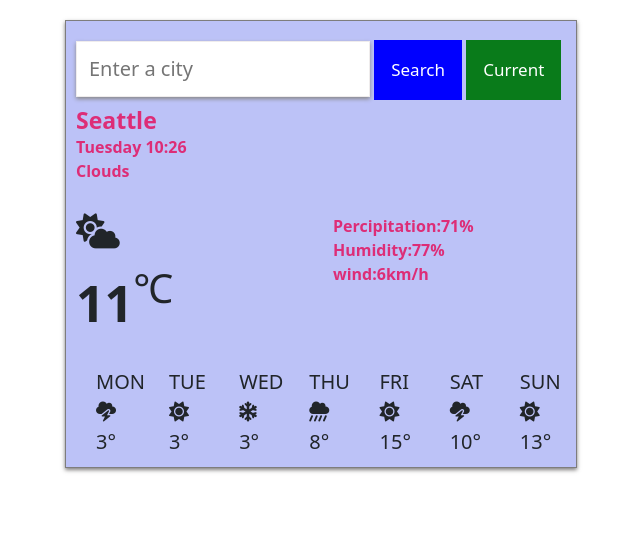
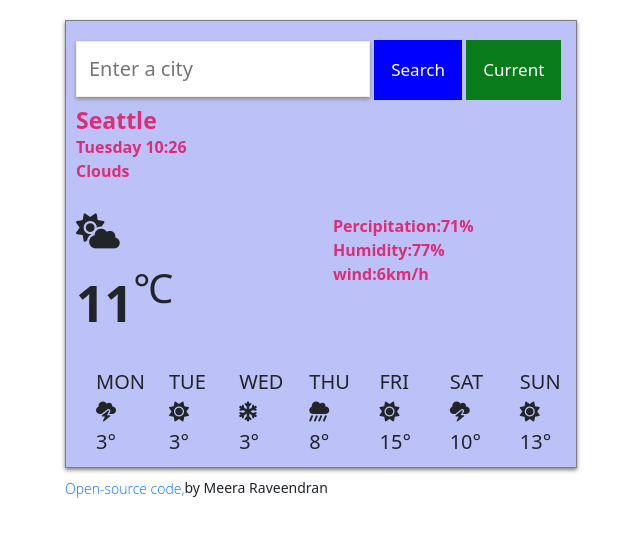
Before and after one commit to meera-raveendran/WEATHERPROJECT, a plain HTML site: page index.html in a window 1280 px wide. Shown: the whole page, without its empty margins (135-775 px from the left). Drawn offline with nearby package versions, Linux system fonts and the light colour scheme; a web font is replaced by a local one.

Commit message:
weather status

```diff
--- a/index.html
+++ b/index.html
@@ -83,6 +83,10 @@
       </div>
     </div>
   </div>
+  <footer>
+    <a href="https://github.com/meera-raveendran/WEATHERPROJECT/tree/main " target="_blank" class="footerLink">Open-source code,</a>
+    <h6 class="footer-desc"> by Meera Raveendran</h6>
+  </footer>
   <script src="index.js"></script>
 </body>
 
--- a/style.css
+++ b/style.css
@@ -111,3 +111,25 @@ a {
   color: #dd2d77;
   font-weight: 800;
 }
+
+footer{
+  display: flex;
+  margin-left: 200px;
+  font-size: 10px;
+  align-items: center;
+  padding-top: 10px;
+}
+
+.footer-desc {
+  margin: 0;
+  font-size: 14px;
+  font-weight: 500;
+}
+
+.footerLink {
+  text-decoration: none;
+  font-family: "Open Sans", sans-serif;
+  margin: 0;
+  padding: 0;
+  font-size: 14px;
+}
```
